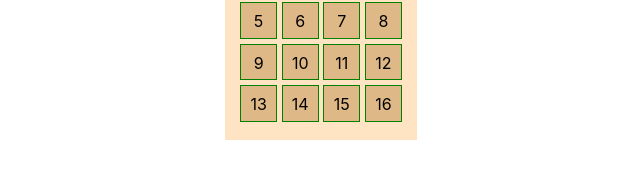
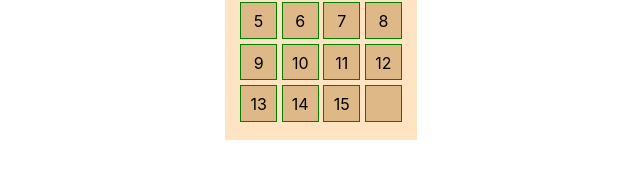
Before and after one commit to SJ47/slider-puzzle-game, a React (Vite) app: page / in a window 1280 px wide. Shown: the part 188-363 px from the top of the page, without its empty margins (319-959 px from the left). Built offline with nearby package versions, Linux system fonts and the light colour scheme.

Commit message:
Space tile move working

```diff
--- a/src/components/Board.jsx
+++ b/src/components/Board.jsx
@@ -4,13 +4,11 @@ import "../App.css";
 
 const Board = ({ gameBoard, handleTileClick }) => {
     const arrayOfTiles = gameBoard.map((index) => {
-        // return index !== gameBoard.length - 1 ? (
-        return (
+        return index !== gameBoard.length ? (
             <Tile key={index} tile={index} handleTileClick={handleTileClick} />
+        ) : (
+            <Tile key={index} tile={" "} handleTileClick={handleTileClick} />
         );
-        // ) : (
-        //     <Tile key={index} tile={" "} handleTileClick={handleTileClick} />
-        // );
     });
 
     console.log(arrayOfTiles);
```
